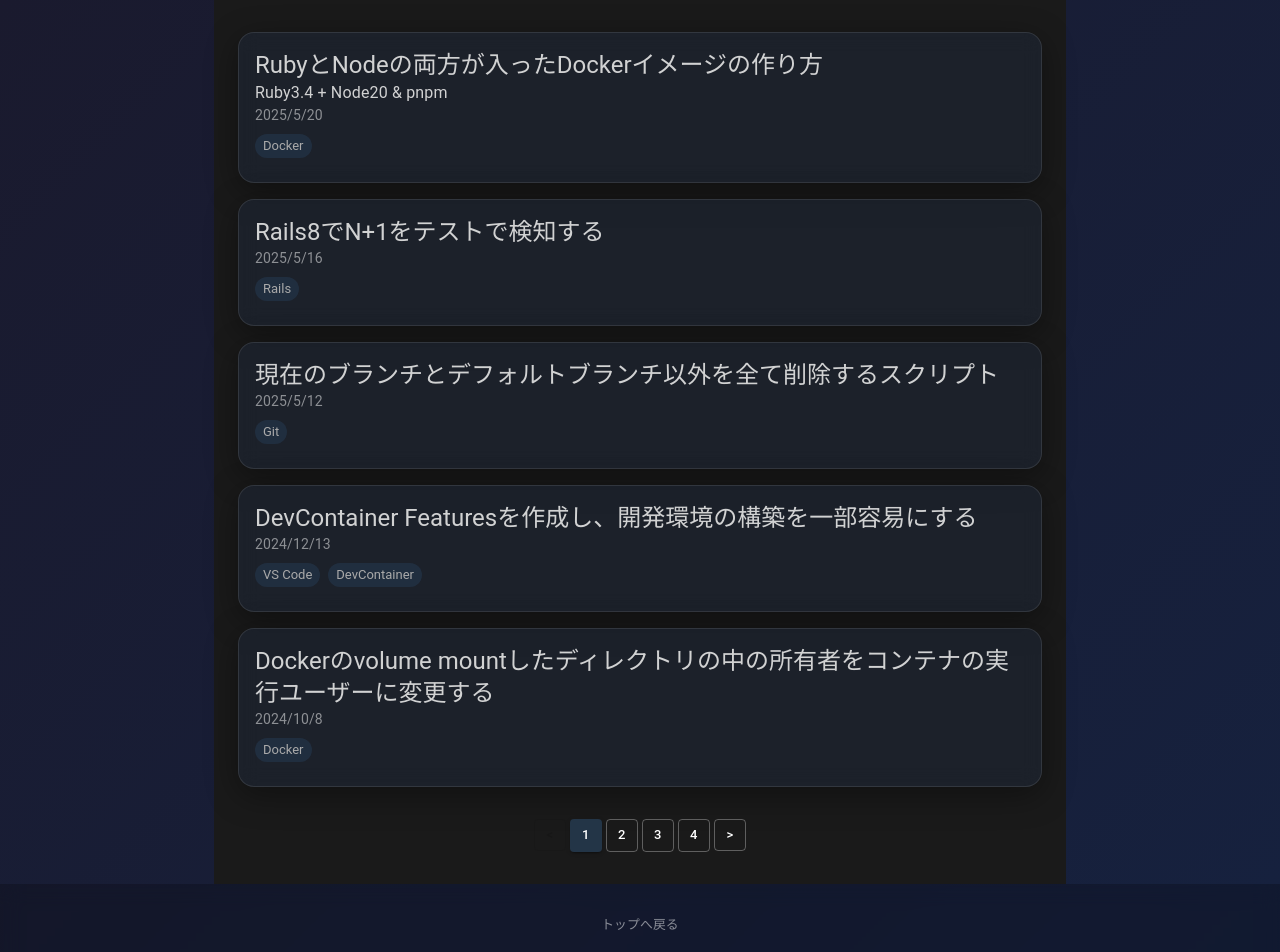
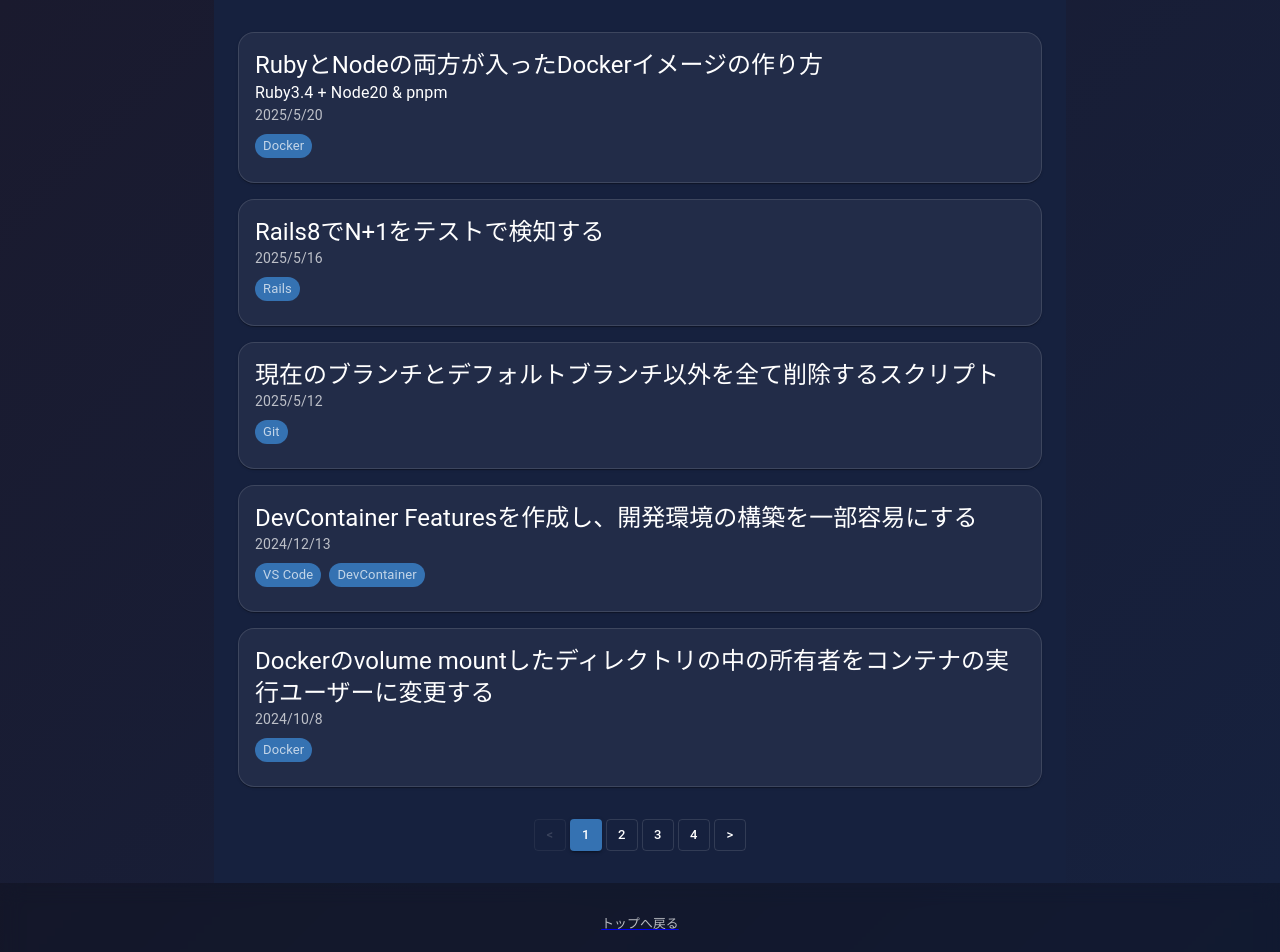
Before and after one commit to rhiroe/rhiroe.github.io, a Next.js app: page /blog in a window 1280 px wide. Shown: the top 952 px of the page. Built offline with nearby package versions, Linux system fonts and the light colour scheme.

Commit message:
feat: update styles for BlogList, Pagination, Card, InnerContainer, and global CSS for improved theme consistency

```diff
--- a/src/components/blog/BlogList.tsx
+++ b/src/components/blog/BlogList.tsx
@@ -45,7 +45,7 @@ export const BlogList = ({ posts }: BlogListProps) => {
                                     <Typography
                                         component="time"
                                         sx={{
-                                            color: 'rgba(255, 255, 255, 0.5)',
+                                            color: 'text.secondary',
                                             fontSize: '0.875rem'
                                         }}
                                     >
@@ -59,8 +59,8 @@ export const BlogList = ({ posts }: BlogListProps) => {
                                                     label={tag}
                                                     size="small"
                                                     sx={{
-                                                        backgroundColor: 'rgba(77, 163, 255, 0.1)',
-                                                        color: '#aaaaaa',
+                                                        bgcolor: 'primary.dark',
+                                                        color: 'text.secondary',
                                                         borderRadius: '16px'
                                                     }}
                                                 />
--- a/src/components/blog/Pagination.tsx
+++ b/src/components/blog/Pagination.tsx
@@ -17,12 +17,12 @@ export const Pagination = ({ currentPage, totalPages, onPageChange }: Pagination
                 sx={{
                     minWidth: '32px',
                     height: '32px',
-                    border: '1px solid rgba(255, 255, 255, 0.3)',
-                    color: 'white',
+                    borderColor: 'divider',
+                    color: 'text.primary',
                     transition: 'all 0.3s ease',
                     '&:hover:not(:disabled)': {
-                        borderColor: 'rgba(255, 255, 255, 0.5)',
-                        backgroundColor: 'rgba(255, 255, 255, 0.1)',
+                        borderColor: 'primary.main',
+                        bgcolor: 'action.hover',
                     },
                     '&:disabled': {
                         opacity: 0.5,
@@ -46,13 +46,13 @@ export const Pagination = ({ currentPage, totalPages, onPageChange }: Pagination
                             onClick={() => onPageChange(page)}
                             sx={{
                                 minWidth: '32px',
-                                border: `1px solid ${page === currentPage ? 'transparent' : 'rgba(255, 255, 255, 0.3)'}`,
-                                color: 'white',
+                                borderColor: page === currentPage ? 'transparent' : 'divider',
+                                color: 'text.primary',
                                 transition: 'all 0.3s ease',
-                                backgroundColor: page === currentPage ? 'rgba(77, 163, 255, 0.2)' : 'transparent',
+                                bgcolor: page === currentPage ? 'primary.dark' : 'transparent',
                                 '&:hover:not(:disabled)': {
-                                    borderColor: page === currentPage ? 'transparent' : 'rgba(255, 255, 255, 0.5)',
-                                    backgroundColor: page === currentPage ? 'rgba(77, 163, 255, 0.3)' : 'rgba(255, 255, 255, 0.1)',
+                                    borderColor: page === currentPage ? 'transparent' : 'primary.main',
+                                    bgcolor: page === currentPage ? 'primary.main' : 'action.hover',
                                 },
                                 '&:disabled': {
                                     opacity: 0.5,
@@ -72,12 +72,12 @@ export const Pagination = ({ currentPage, totalPages, onPageChange }: Pagination
                             onClick={() => onPageChange(page)}
                             sx={{
                                 minWidth: '32px',
-                                border: '1px solid rgba(255, 255, 255, 0.3)',
-                                color: 'white',
+                                borderColor: 'divider',
+                                color: 'text.primary',
                                 transition: 'all 0.3s ease',
                                 '&:hover:not(:disabled)': {
-                                    borderColor: 'rgba(255, 255, 255, 0.5)',
-                                    backgroundColor: 'rgba(255, 255, 255, 0.1)',
+                                    borderColor: 'primary.main',
+                                    bgcolor: 'action.hover',
                                 },
                                 '&:disabled': {
                                     opacity: 0.5,
@@ -94,7 +94,7 @@ export const Pagination = ({ currentPage, totalPages, onPageChange }: Pagination
                             key={index}
                             sx={{
                                 padding: '0 4px',
-                                color: 'rgba(255, 255, 255, 0.5)',
+                                color: 'text.secondary',
                                 display: 'flex',
                                 alignItems: 'center',
                                 height: '32px'
@@ -114,12 +114,12 @@ export const Pagination = ({ currentPage, totalPages, onPageChange }: Pagination
                 sx={{
                     minWidth: '32px',
                     height: '32px',
-                    border: '1px solid rgba(255, 255, 255, 0.3)',
-                    color: 'white',
+                    borderColor: 'divider',
+                    color: 'text.primary',
                     transition: 'all 0.3s ease',
                     '&:hover:not(:disabled)': {
-                        borderColor: 'rgba(255, 255, 255, 0.5)',
-                        backgroundColor: 'rgba(255, 255, 255, 0.1)',
+                        borderColor: 'primary.main',
+                        bgcolor: 'action.hover',
                     },
                     '&:disabled': {
                         opacity: 0.5,
--- a/src/components/common/Card.tsx
+++ b/src/components/common/Card.tsx
@@ -10,22 +10,21 @@ export const Card: FC<MuiCardProps> = ({ children, ...props }) => {
       onMouseLeave={() => setIsHovered(false)}
       {...props}
       sx={{
-        backgroundColor: 'rgba(30, 41, 59, 0.5)',
+        bgcolor: 'background.paper',
         backdropFilter: 'blur(10px)',
         borderRadius: '16px',
-        border: '1px solid rgba(255, 255, 255, 0.1)',
-        boxShadow: '0 8px 32px 0 rgba(0, 0, 0, 0.37)',
-        opacity: 0,
-        animation: 'fadeSlideIn 0.6s ease-out forwards',
-        transition: 'transform 0.25s ease-out, box-shadow 0.25s ease-out, background-color 0.25s ease-out !important', // トランジションを少し速く、よりスムーズに
+        border: '1px solid',
+        borderColor: 'divider',
+        transition: 'transform 0.25s ease-out, box-shadow 0.25s ease-out !important',
+        '& a': {
+          textDecoration: 'none',
+          color: 'inherit',
+          display: 'block'
+        },
         ...props.sx,
         "&:hover": {
           transform: 'translateY(-4px) scale(1.01) !important',
-          boxShadow: '0 12px 32px 0 rgba(0, 0, 0, 0.40) !important',
-          backgroundColor: 'rgba(40, 50, 65, 0.6) !important',
-        },
-        "&:nth-child(2)": {
-          animationDelay: '0.15s'
+          boxShadow: 4
         }
       }}
     >
@@ -39,7 +38,6 @@ export const CardContent: FC<MuiCardContentProps> = ({ children, ...props }) =>
     <MuiCardContent
       {...props}
       sx={{
-        color: 'rgba(230, 230, 230, 0.9)',
         ...props.sx
       }}
     >
--- a/src/components/common/InnerContainer.tsx
+++ b/src/components/common/InnerContainer.tsx
@@ -12,7 +12,7 @@ export const InnerContainer: FC<Props> = ({ children, ...props }) => {
       {...props}
       sx={{
         width: '100%',
-        backgroundColor: '#1a1a1a',
+        bgcolor: 'background.paper',
         ...props.sx
       }}
     >
--- a/src/pages/_app.tsx
+++ b/src/pages/_app.tsx
@@ -2,26 +2,41 @@ import '~/styles/globals.css'
 import type { AppProps } from 'next/app'
 import Link from 'next/link';
 import { useRouter } from 'next/router';
-import { Container, Box, Typography, IconButton, Button } from '@mui/material'
+import { Container, Box, Typography, IconButton, Button, ThemeProvider, createTheme, CssBaseline } from '@mui/material'
 import EmailIcon from '@mui/icons-material/Email';
 import GitHubIcon from '@mui/icons-material/GitHub'
 import XIcon from '@mui/icons-material/X'
+
+const darkTheme = createTheme({
+  palette: {
+    mode: 'dark',
+    background: {
+      default: '#1a1a2e',
+      paper: '#16213e',
+    },
+    primary: {
+      main: '#4da3ff',
+    },
+  },
+});
 
 function MyApp({ Component, pageProps }: AppProps) {
   const router = useRouter();
   const isHomePage = router.pathname === '/';
 
   return (
-    <Box
+    <ThemeProvider theme={darkTheme}>
+      <CssBaseline />
+      <Box
       sx={{
         minHeight: '100vh',
         display: 'flex',
         flexDirection: 'column',
-        background: 'linear-gradient(135deg, #1a1a2e 0%, #16213e 100%)',
+        background: `linear-gradient(135deg, ${darkTheme.palette.background.default} 0%, ${darkTheme.palette.background.paper} 100%)`,
       }}
     >
       <Box sx={{ minHeight: '100vh',
-                 background: 'linear-gradient(135deg, #1a1a2e 0%, #16213e 100%)',
+                 background: `linear-gradient(135deg, ${darkTheme.palette.background.default} 0%, ${darkTheme.palette.background.paper} 100%)`,
                  overflow: 'hidden',
                  display: 'flex',
                  alignItems: 'center',
@@ -54,11 +69,11 @@ function MyApp({ Component, pageProps }: AppProps) {
                 <Typography
                   variant="body2"
                   sx={{
-                    color: 'rgba(255, 255, 255, 0.5)',
+                    color: 'text.secondary',
                     textDecoration: 'none',
                     fontSize: '0.8rem',
                     '&:hover': {
-                      color: 'rgba(255, 255, 255, 0.8)',
+                      color: 'text.primary',
                       textDecoration: 'underline',
                     },
                     marginBottom: 1,
@@ -75,10 +90,10 @@ function MyApp({ Component, pageProps }: AppProps) {
                 target="_blank"
                 rel="noopener noreferrer"
                 sx={{
-                  color: 'rgba(255, 255, 255, 0.7)',
+                  color: 'text.secondary',
                   transition: 'all 0.3s ease',
                   '&:hover': {
-                    color: '#fff',
+                    color: 'text.primary',
                     transform: 'translateY(-2px)',
                   },
                 }}
@@ -91,10 +106,10 @@ function MyApp({ Component, pageProps }: AppProps) {
                 target="_blank"
                 rel="noopener noreferrer"
                 sx={{
-                  color: 'rgba(255, 255, 255, 0.7)',
+                  color: 'text.secondary',
                   transition: 'all 0.3s ease',
                   '&:hover': {
-                    color: '#fff',
+                    color: 'text.primary',
                     transform: 'translateY(-2px)',
                   },
                 }}
@@ -107,10 +122,10 @@ function MyApp({ Component, pageProps }: AppProps) {
                 target="_blank"
                 rel="noopener noreferrer"
                 sx={{
-                  color: 'rgba(255, 255, 255, 0.7)',
+                  color: 'text.secondary',
                   transition: 'all 0.3s ease',
                   '&:hover': {
-                    color: '#fff',
+                    color: 'text.primary',
                     transform: 'translateY(-2px)',
                   },
                 }}
@@ -121,7 +136,7 @@ function MyApp({ Component, pageProps }: AppProps) {
             <Typography
               variant="body2"
               sx={{
-                color: 'rgba(255, 255, 255, 0.5)',
+                color: 'text.secondary',
                 fontSize: '0.875rem',
                 fontWeight: 400,
               }}
@@ -131,7 +146,8 @@ function MyApp({ Component, pageProps }: AppProps) {
           </Box>
         </Container>
       </Box>
-    </Box>
+      </Box>
+    </ThemeProvider>
   )
 }
 
--- a/src/styles/globals.css
+++ b/src/styles/globals.css
@@ -1,20 +1,12 @@
+* {
+  box-sizing: border-box;
+}
+
 html,
 body {
   padding: 0;
   margin: 0;
-  font-family: -apple-system, BlinkMacSystemFont, Segoe UI, Roboto, Oxygen,
-    Ubuntu, Cantarell, Fira Sans, Droid Sans, Helvetica Neue, sans-serif;
-  color: #ffffff;
   word-wrap: break-word;
-}
-
-a {
-  color: inherit;
-  text-decoration: none;
-}
-
-* {
-  box-sizing: border-box;
 }
 
 /* メインレイアウト */
@@ -30,7 +22,6 @@ a {
 
 .markdown {
   h1, h2, h3, h4, h5, h6 {
-    color: #fff;
     margin-top: 2rem;
     margin-bottom: 1rem;
   }
@@ -38,15 +29,6 @@ a {
   p {
     margin-bottom: 1rem;
     line-height: 1.7;
-  }
-
-  a {
-    color: #4da3ff;
-    text-decoration: none;
-  }
-
-  a:hover {
-    text-decoration: underline;
   }
 
   table {
@@ -57,20 +39,19 @@ a {
 
   table th,
   table td {
-    border: 1px solid #777777;
+    border: 1px solid rgba(255, 255, 255, 0.12);
     padding: 0.5rem;
   }
 
   :not(pre) > code {
-    background-color: #2a2a2a;
+    background-color: rgba(0, 0, 0, 0.2);
     padding: 0.2em 0.4em;
     border-radius: 3px;
     font-size: 1rem;
-    color: #e0e0e0;
   }
 
   pre {
-    background: #2a2a2a;
+    background: rgba(0, 0, 0, 0.2);
     padding: 0.5rem;
     border-radius: 8px;
     overflow-x: auto;
@@ -79,8 +60,7 @@ a {
     font-size: 1rem;
 
     code {
-      display: block ;
-      background: #000;
+      display: block;
       padding: 0.2em 0.4em;
       border-radius: 0.3em;
       font-size: 0.9rem;
@@ -90,7 +70,7 @@ a {
 
 /* アニメーション付きのグラデーションテキスト */
 .gradient-title {
-  background: linear-gradient(45deg, #fff, #a8b2d1);
+  background: linear-gradient(45deg, rgba(255, 255, 255, 0.9), rgba(168, 178, 209, 0.9));
   background-clip: text;
   -webkit-background-clip: text;
   color: transparent;
@@ -99,16 +79,7 @@ a {
   letter-spacing: -0.03em;
   margin-bottom: 0.5rem;
   opacity: 0;
-  animation: fadeIn 1s ease-out forwards, gradientText 6s linear infinite;
-}
-
-@keyframes gradientText {
-  0% {
-    filter: hue-rotate(0deg);
-  }
-  100% {
-    filter: hue-rotate(360deg);
-  }
+  animation: fadeIn 1s ease-out forwards;
 }
 
 @keyframes fadeIn {
@@ -130,14 +101,3 @@ a {
   position: relative;
   z-index: 1;
 }
-
-@keyframes fadeSlideIn {
-  from {
-    opacity: 0;
-    transform: translateY(20px);
-  }
-  to {
-    opacity: 1;
-    transform: translateY(0);
-  }
-}
```
